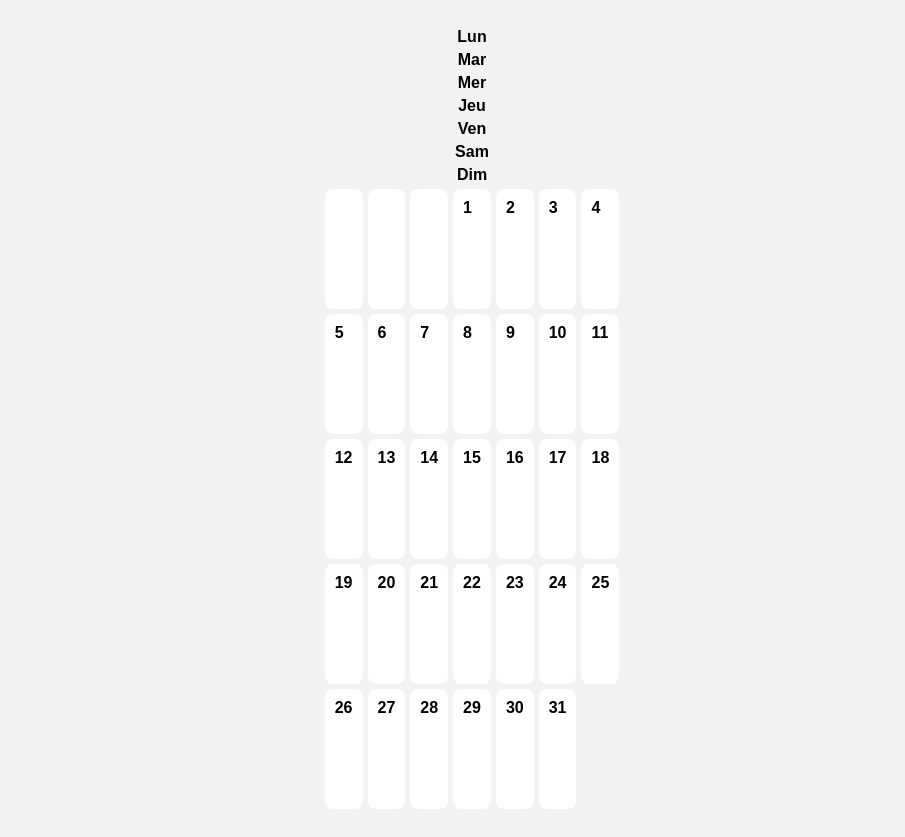
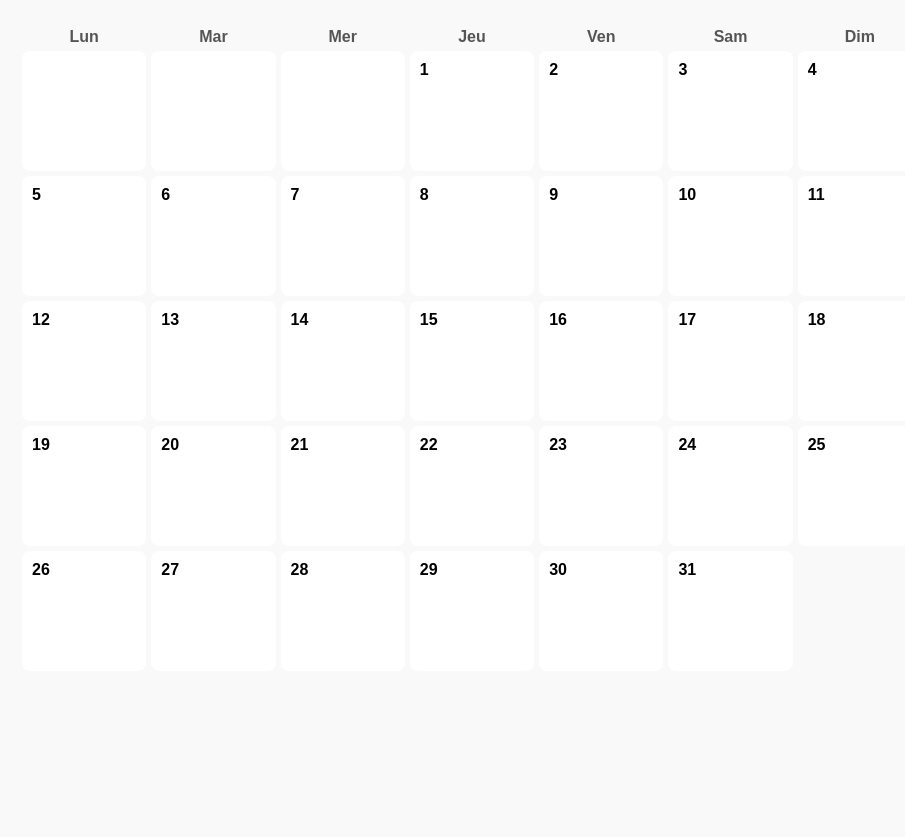
Before and after one commit to RyumaSamao/notion-anime-calendar, a plain HTML site: page index.html in a window 1280 px wide. Shown: the whole page, without its empty margins (168-1073 px from the left). After the commit the page ends 800 px from the top, so only its background shows below. Drawn offline with Linux system fonts and the light colour scheme.

Commit message:
Update index.html

```diff
--- a/index.html
+++ b/index.html
@@ -3,39 +3,61 @@
 <head>
 <meta charset="UTF-8">
 <meta name="viewport" content="width=device-width, initial-scale=1.0">
-<title>Prototype Calendrier Anime</title>
+<title>Calendrier Anime Prototype</title>
 <style>
+  /* Fond global */
   body {
     font-family: Arial, sans-serif;
-    background: #f2f2f2;
+    background: #f9f9f9; /* fond gris clair style citations */
     display: flex;
     justify-content: center;
     padding: 20px;
   }
+
+  .calendar-container {
+    width: 100%;
+    max-width: 900px;
+  }
+
+  /* Jours de la semaine */
+  .calendar-weekdays {
+    display: grid;
+    grid-template-columns: repeat(7, 1fr);
+    gap: 5px;
+    margin-bottom: 5px;
+  }
+  .weekday {
+    text-align: center;
+    font-weight: bold;
+    color: #555;
+  }
+
+  /* Grille du mois */
   .calendar {
     display: grid;
     grid-template-columns: repeat(7, 1fr);
     gap: 5px;
-    max-width: 900px;
-    width: 100%;
   }
+
   .day {
-    background: white;
+    background: #ffffff;
     padding: 10px;
     min-height: 100px;
     border-radius: 8px;
     position: relative;
     cursor: pointer;
-    transition: transform 0.1s;
+    transition: transform 0.1s, box-shadow 0.1s;
   }
   .day:hover {
     transform: scale(1.03);
     box-shadow: 0 2px 10px rgba(0,0,0,0.2);
   }
+
   .day-number {
     font-weight: bold;
     margin-bottom: 5px;
   }
+
   .anime-list {
     display: none;
     position: absolute;
@@ -49,27 +71,26 @@
     border-radius: 8px;
     box-shadow: 0 2px 10px rgba(0,0,0,0.2);
   }
+
   .anime-item {
     margin-bottom: 5px;
     padding: 5px;
-    border-left: 4px solid #3498db;
+    border-left: 4px solid #3498db; /* couleur repère anime */
+    font-size: 14px;
   }
+
   .close-btn {
     float: right;
     cursor: pointer;
     font-weight: bold;
     color: #888;
   }
-  .weekday {
-    text-align: center;
-    font-weight: bold;
-    margin-bottom: 5px;
-  }
 </style>
 </head>
 <body>
 
 <div class="calendar-container">
+  <!-- Jours de la semaine -->
   <div class="calendar-weekdays">
     <div class="weekday">Lun</div>
     <div class="weekday">Mar</div>
@@ -79,11 +100,13 @@
     <div class="weekday">Sam</div>
     <div class="weekday">Dim</div>
   </div>
+
+  <!-- Grille du mois -->
   <div class="calendar" id="calendar"></div>
 </div>
 
 <script>
-  // Données fictives
+  // Données fictives pour test
   const animeData = [
     { title: "Jujutsu Kaisen", date: "2026-01-16", time: "19:00", ep: 2 },
     { title: "One Piece", date: "2026-01-18", time: "10:00", ep: 1015 },
@@ -96,49 +119,50 @@
   const year = today.getFullYear();
   const month = today.getMonth();
 
-  // Nombre de jours dans le mois
   const daysInMonth = new Date(year, month + 1, 0).getDate();
 
-  // Jour du premier jour du mois (0 = dimanche, 1 = lundi)
+  // Premier jour du mois (0=dimanche, ajusté pour lundi)
   const firstDay = new Date(year, month, 1).getDay();
-  const offset = firstDay === 0 ? 6 : firstDay - 1; // ajuster pour que lundi soit premier jour
+  const offset = firstDay === 0 ? 6 : firstDay - 1;
 
-  // Générer les cases du calendrier
   for (let i = 0; i < offset + daysInMonth; i++) {
     const dayEl = document.createElement("div");
     dayEl.className = "day";
+
     if (i >= offset) {
       const dayNum = i - offset + 1;
       dayEl.innerHTML = `<div class="day-number">${dayNum}</div>`;
 
-      // Vérifier si des animes sortent ce jour
       const dateStr = `${year}-${String(month+1).padStart(2,"0")}-${String(dayNum).padStart(2,"0")}`;
       const animeToday = animeData.filter(a => a.date === dateStr);
 
-      if(animeToday.length > 0){
+      if (animeToday.length > 0) {
         const animeListEl = document.createElement("div");
         animeListEl.className = "anime-list";
+
+        const closeBtn = document.createElement("div");
+        closeBtn.className = "close-btn";
+        closeBtn.innerText = "x";
+        closeBtn.onclick = (e) => {
+          e.stopPropagation();
+          animeListEl.style.display = "none";
+        };
+        animeListEl.appendChild(closeBtn);
+
         animeToday.forEach(a => {
           const item = document.createElement("div");
           item.className = "anime-item";
           item.innerHTML = `<strong>${a.title}</strong> - Ep ${a.ep} <br> ${a.time}`;
           animeListEl.appendChild(item);
         });
-        const closeBtn = document.createElement("div");
-        closeBtn.className = "close-btn";
-        closeBtn.innerText = "x";
-        closeBtn.onclick = (e)=>{
-          e.stopPropagation();
-          animeListEl.style.display="none";
-        };
-        animeListEl.prepend(closeBtn);
+
         dayEl.appendChild(animeListEl);
-
         dayEl.onclick = () => {
           animeListEl.style.display = animeListEl.style.display === "block" ? "none" : "block";
         };
       }
     }
+
     calendarEl.appendChild(dayEl);
   }
 </script>
```
